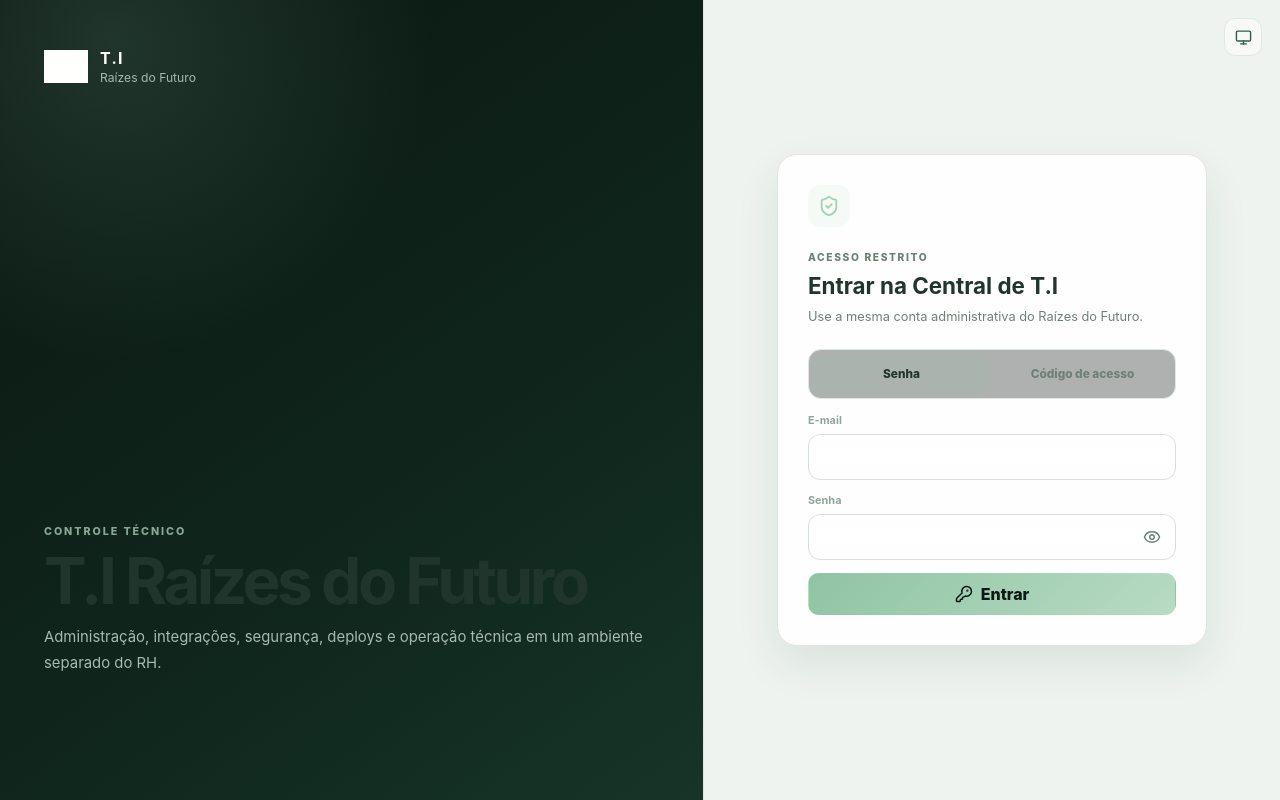
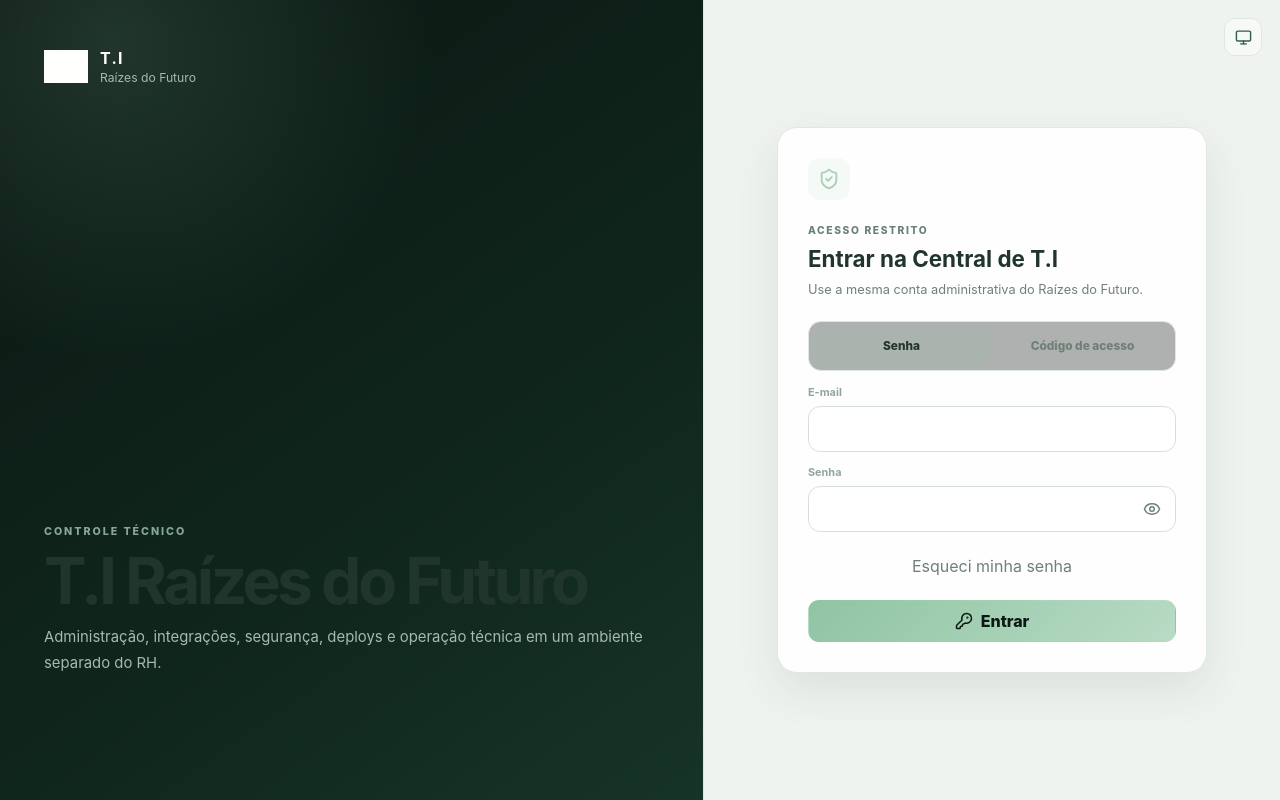
Before and after one commit to ConexaoStreet/rh-raizes-do-futuro, a React (Vite) app in the folder apps/ti/: page / in a window 1280 px wide. Built offline with nearby package versions, Linux system fonts and the light colour scheme; no server answers; grey boxes are pictures that could not be loaded.

Commit message:
fix: complete TI code login and password recovery

```diff
--- a/apps/ti/src/auth.tsx
+++ b/apps/ti/src/auth.tsx
@@ -183,10 +183,11 @@ function Login() {
         const result = claim as {
           token_hash?: string;
           code_id?: string;
+          claim_token?: string;
           error?: string;
         };
 
-        if (!result.token_hash || !result.code_id)
+        if (!result.token_hash || !result.code_id || !result.claim_token)
           throw new Error(result.error || "INVALID_CODE");
 
         const { data: verified, error: verifyError } =
@@ -203,6 +204,7 @@ function Login() {
             body: {
               action: "confirm",
               code_id: result.code_id,
+              claim_token: result.claim_token,
             },
             headers: {
               Authorization: `Bearer ${verified.session.access_token}`,
@@ -312,6 +314,39 @@ function Login() {
                     </button>
                   </div>
                 </label>
+                <button
+                  type="button"
+                  className="text-button forgot-password"
+                  disabled={busy}
+                  onClick={async () => {
+                    setBusy(true);
+                    setError("");
+                    try {
+                      const emailInput = document.querySelector<HTMLInputElement>(
+                        'input[name="email"]',
+                      );
+                      const email = emailInput?.value.trim() || "";
+                      if (!email) {
+                        setError("Digite seu e-mail primeiro.");
+                        return;
+                      }
+                      const redirectTo =
+                        new URL("/", window.location.origin).href;
+                      const { error: resetError } =
+                        await client().auth.resetPasswordForEmail(email, {
+                          redirectTo,
+                        });
+                      if (resetError) throw resetError;
+                      setError("Enviamos o link de redefinição para o seu e-mail.");
+                    } catch {
+                      setError("Não foi possível enviar a recuperação de senha.");
+                    } finally {
+                      setBusy(false);
+                    }
+                  }}
+                >
+                  Esqueci minha senha
+                </button>
               </>
             ) : (
               <label>
```
